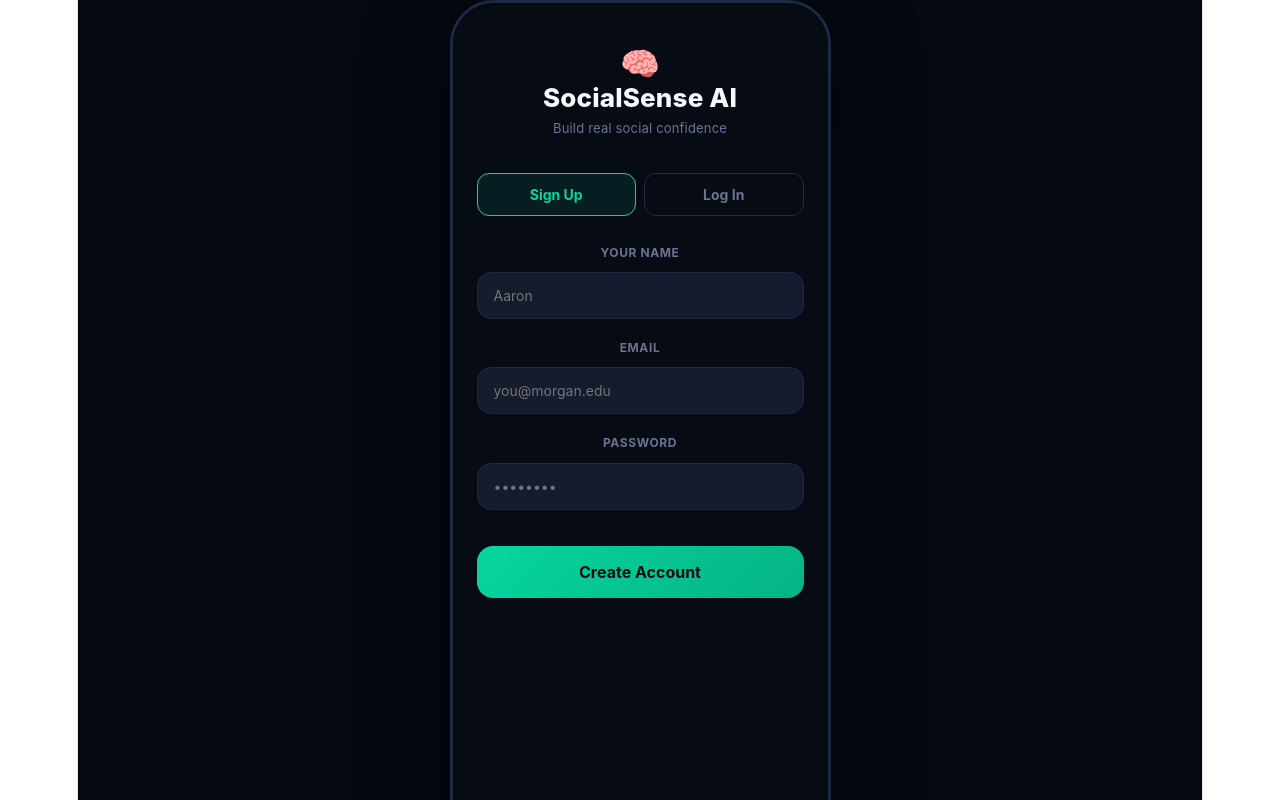
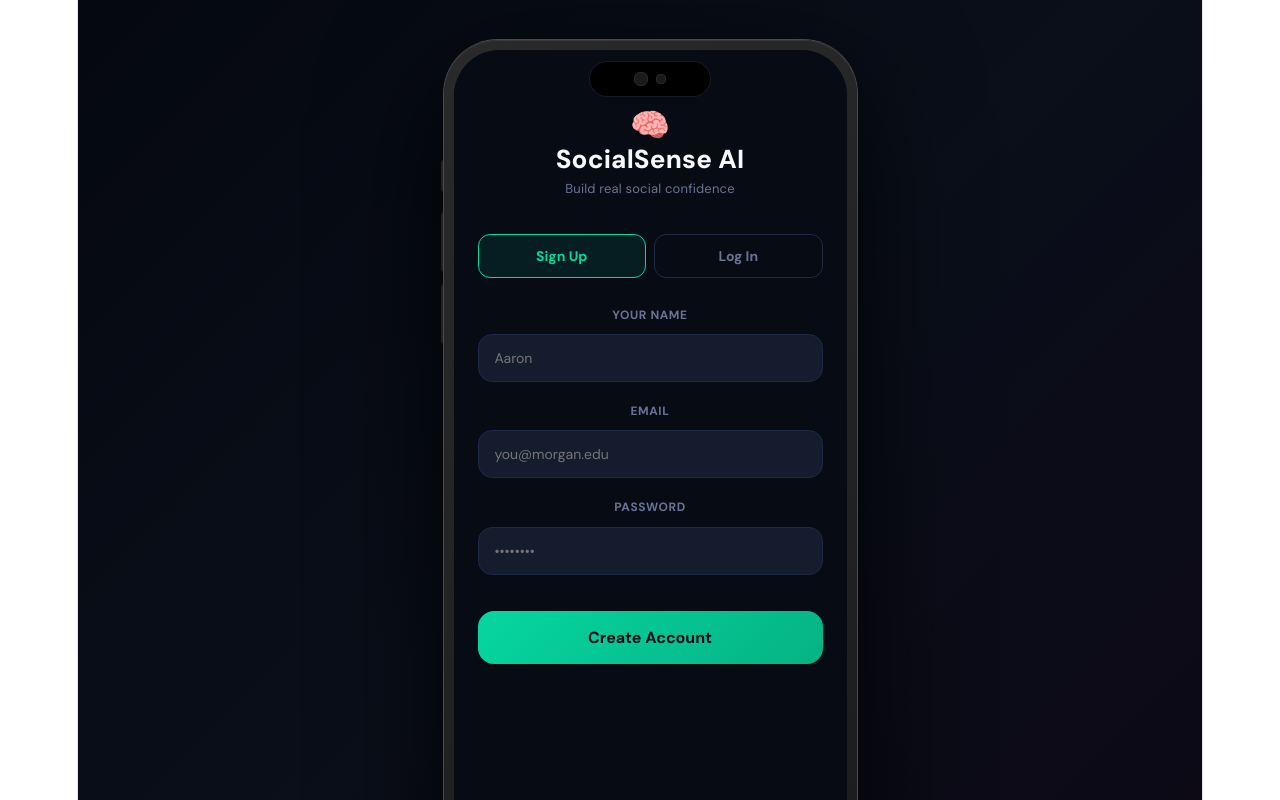
Before and after one commit to ositaodunze/SocialSenseAI_, a React (Vite) app: page / in a window 1280 px wide. Shown: the top 800 px of the page. Built offline with nearby package versions, Linux system fonts and the light colour scheme.

Commit message:
Added my latest SocialSense AI updates

```diff
--- a/src/Onboarding.jsx
+++ b/src/Onboarding.jsx
@@ -314,7 +314,7 @@ export default function Onboarding({ onComplete }) {
 function Screen({ children, progress }) {
   return (
     <div style={{
-      minHeight: "100vh", background: C.bg, padding: "48px 24px 32px",
+      minHeight: "100vh", background: C.bg, padding: "62px 24px 32px",
       fontFamily: "'DM Sans',-apple-system,sans-serif", color: C.white,
       maxWidth: 480, margin: "0 auto",
     }}>
--- a/src/index.css
+++ b/src/index.css
@@ -52,6 +52,14 @@
 
 body {
   margin: 0;
+}
+
+.no-scrollbar {
+  scrollbar-width: none;
+  -ms-overflow-style: none;
+}
+.no-scrollbar::-webkit-scrollbar {
+  display: none;
 }
 
 #root {
--- a/src/main.jsx
+++ b/src/main.jsx
@@ -38,22 +38,54 @@ function Root() {
   if (!session || !onboarded) return (
     <div style={{
       minHeight: "100vh",
-      background: "#050810",
+      background: "linear-gradient(135deg,#050810 0%,#0a0f1a 50%,#0d0815 100%)",
       display: "flex",
       alignItems: "center",
       justifyContent: "center",
-      fontFamily: "'DM Sans',-apple-system,sans-serif"
+      fontFamily: "'DM Sans',-apple-system,sans-serif",
+      padding: "40px 20px",
     }}>
-      <div style={{
-        width: 375,
-        minHeight: 812,
-        background: "#070B14",
-        borderRadius: 44,
-        border: "3px solid #1E2A45",
-        overflow: "hidden",
-        boxShadow: "0 25px 80px rgba(0,0,0,.6)"
-      }}>
-        <Onboarding onComplete={() => setOnboarded(true)} />
+      <link href="https://fonts.googleapis.com/css2?family=DM+Sans:wght@400;500;600;700;800&display=swap" rel="stylesheet"/>
+      {/* Phone frame */}
+      <div style={{ position: "relative", width: 393, flexShrink: 0 }}>
+        {/* Silent switch */}
+        <div style={{ position: "absolute", left: -3, top: 120, width: 3, height: 32, background: "#3a3a3c", borderRadius: "3px 0 0 3px" }} />
+        {/* Volume up */}
+        <div style={{ position: "absolute", left: -3, top: 172, width: 3, height: 60, background: "#3a3a3c", borderRadius: "3px 0 0 3px" }} />
+        {/* Volume down */}
+        <div style={{ position: "absolute", left: -3, top: 244, width: 3, height: 60, background: "#3a3a3c", borderRadius: "3px 0 0 3px" }} />
+        {/* Power button */}
+        <div style={{ position: "absolute", right: -3, top: 192, width: 3, height: 80, background: "#3a3a3c", borderRadius: "0 3px 3px 0" }} />
+        {/* Outer frame */}
+        <div style={{
+          width: 393, height: 852,
+          background: "linear-gradient(145deg, #2a2a2c, #1c1c1e)",
+          borderRadius: 54,
+          padding: 10,
+          boxShadow: "0 0 0 1px #4a4a4c, 0 40px 120px rgba(0,0,0,.9), inset 0 1px 0 rgba(255,255,255,.08)",
+          position: "relative",
+        }}>
+          {/* Screen */}
+          <div style={{ width: "100%", height: "100%", background: "#070B14", borderRadius: 46, overflow: "hidden", position: "relative" }}>
+            {/* Dynamic Island */}
+            <div style={{
+              position: "absolute", top: 12, left: "50%", transform: "translateX(-50%)",
+              width: 120, height: 34,
+              background: "#000",
+              borderRadius: 20,
+              zIndex: 50,
+              boxShadow: "0 0 0 1px rgba(255,255,255,.06)",
+              display: "flex", alignItems: "center", justifyContent: "center", gap: 8,
+            }}>
+              <div style={{ width: 12, height: 12, borderRadius: 6, background: "#1a1a1a", border: "1px solid #2a2a2a" }} />
+              <div style={{ width: 8, height: 8, borderRadius: 4, background: "#1a1a1a", border: "1px solid #2a2a2a" }} />
+            </div>
+            {/* App content */}
+            <div className="no-scrollbar" style={{ height: "100%", overflowY: "auto", overflowX: "hidden" }}>
+              <Onboarding onComplete={() => setOnboarded(true)} />
+            </div>
+          </div>
+        </div>
       </div>
     </div>
   )
```
Also changed, not shown: 1 other file (tests, documents, lock files or other folders).
